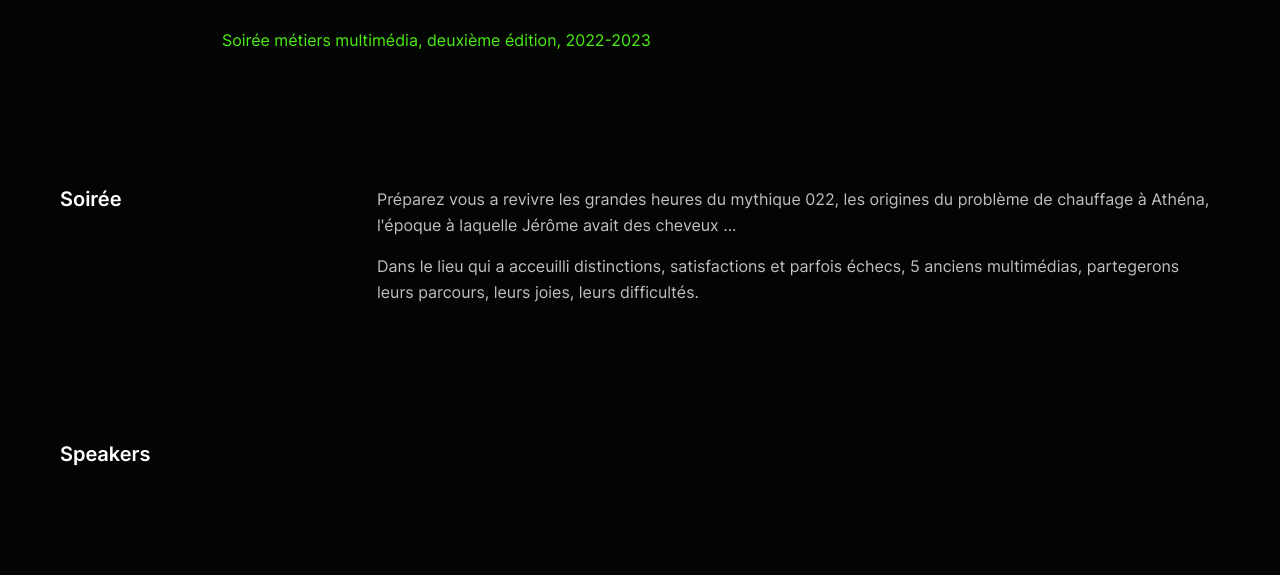
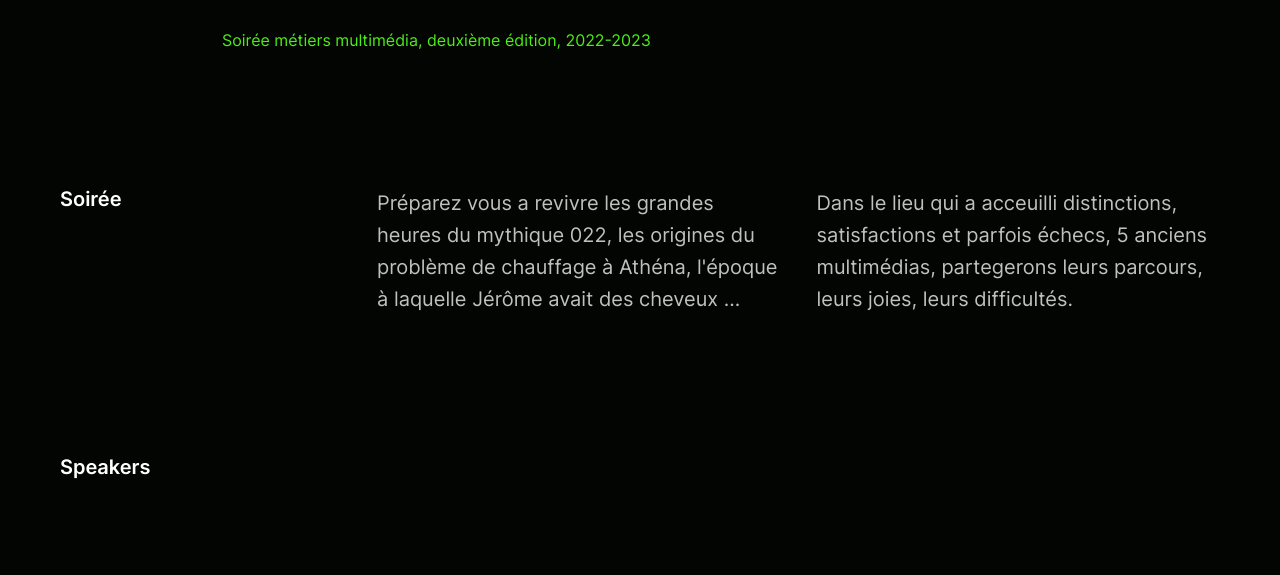
Before and after one commit to jeromecoupe/iad-soireemm-2022-2023, a Node project: template src/content/pages/index.njk in a window 1280 px wide. Shown: the part 522-1097 px from the top of the page. Run offline with Node 20 templates, Linux system fonts and the light colour scheme; the template is opened without the code that fills it, so the values that code supplies are empty; style sheets or scripts are compiled from the project's sources; some libraries are stand-ins or nearby versions.

Commit message:
page intro

```diff
--- a/src/_includes/macros/itemSponsor.njk
+++ b/src/_includes/macros/itemSponsor.njk
@@ -1,5 +1,5 @@
 {% macro itemSponsor(name, logo) %}
 <article>
-  <img src="/assets/img/sponsors/{{ logo }}" alt="{{ name }}">
+  <img class="o-fluidimg" src="/assets/img/sponsors/{{ logo }}" alt="{{ name }}">
 </article>
 {% endmacro %}
--- /dev/null
+++ b/src/assets/scss/components/_components-pageintro.scss
@@ -0,0 +1,13 @@
+// =================================
+// =page intro
+// =================================
+
+.c-pageintro {
+  font-size: calc(18 / 16 * 1rem);
+  column-width: 30ch;
+  column-gap: var(--gutter);
+
+  @include breakpoint(large) {
+    font-size: calc(20 / 16 * 1rem);
+  }
+}
--- a/src/assets/scss/main.scss
+++ b/src/assets/scss/main.scss
@@ -23,3 +23,4 @@
 @import "components/_components-titles.scss";
 @import "components/_components-pagesection.scss";
 @import "components/_components-pagetitle.scss";
+@import "components/_components-pageintro.scss";
--- a/src/content/pages/index.njk
+++ b/src/content/pages/index.njk
@@ -30,7 +30,7 @@ permalink: index.html
       <div>
         <h3 class="c-h3">Soirée</h3>
       </div>
-      <div>
+      <div class="c-pageintro">
         <p>Préparez vous a revivre les grandes heures du mythique 022, les origines du problème de chauffage à Athéna, l'époque à laquelle Jérôme avait des cheveux ...</p>
         <p>Dans le lieu qui a acceuilli distinctions, satisfactions et parfois échecs, 5 anciens multimédias, partegerons leurs parcours, leurs joies, leurs difficultés.</p>
       </div>
```
